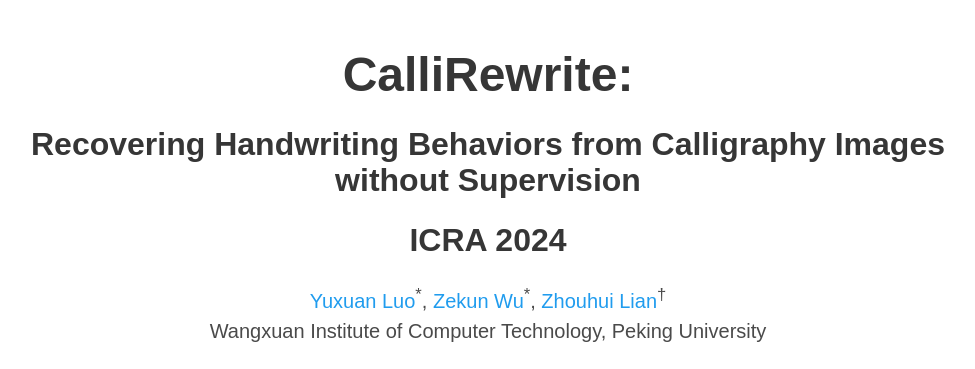
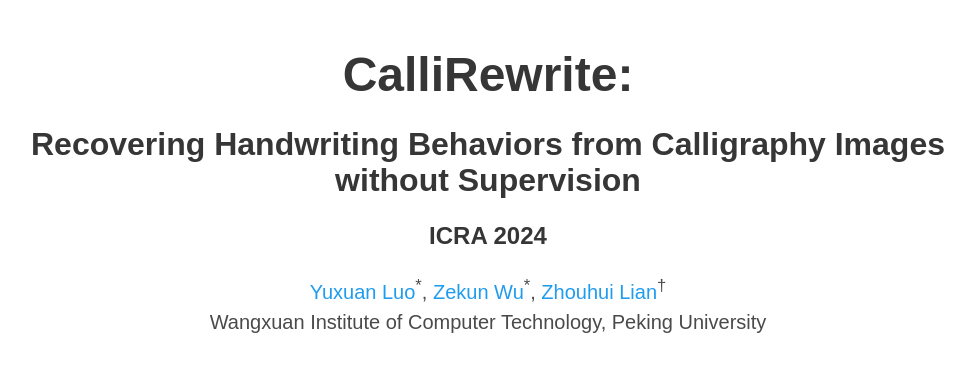
Before and after one commit to luoprojectpage/callirewrite, a plain HTML site: page index.html in a window 1280 px wide. Shown: the top 369 px of the page, without its empty margins (152-1127 px from the left). Drawn offline with nearby package versions, Linux system fonts and the light colour scheme; some icons are missing; a web font is replaced by a local one.

Commit message:
Update index.html

```diff
--- a/index.html
+++ b/index.html
@@ -35,7 +35,7 @@
 
             <h1 class="title is-1 publication-title">CalliRewrite:</h1>
             <h2 class="title is-3 publication-title">Recovering Handwriting Behaviors from Calligraphy Images without Supervision</h2>
-            <h2 class="title is-3 publication-title">ICRA 2024</h2>
+            <h2 class="title is-4 publication-title">ICRA 2024</h2>
 
             <div class="is-size-5 publication-authors">
                 <span class="author-block">
```
